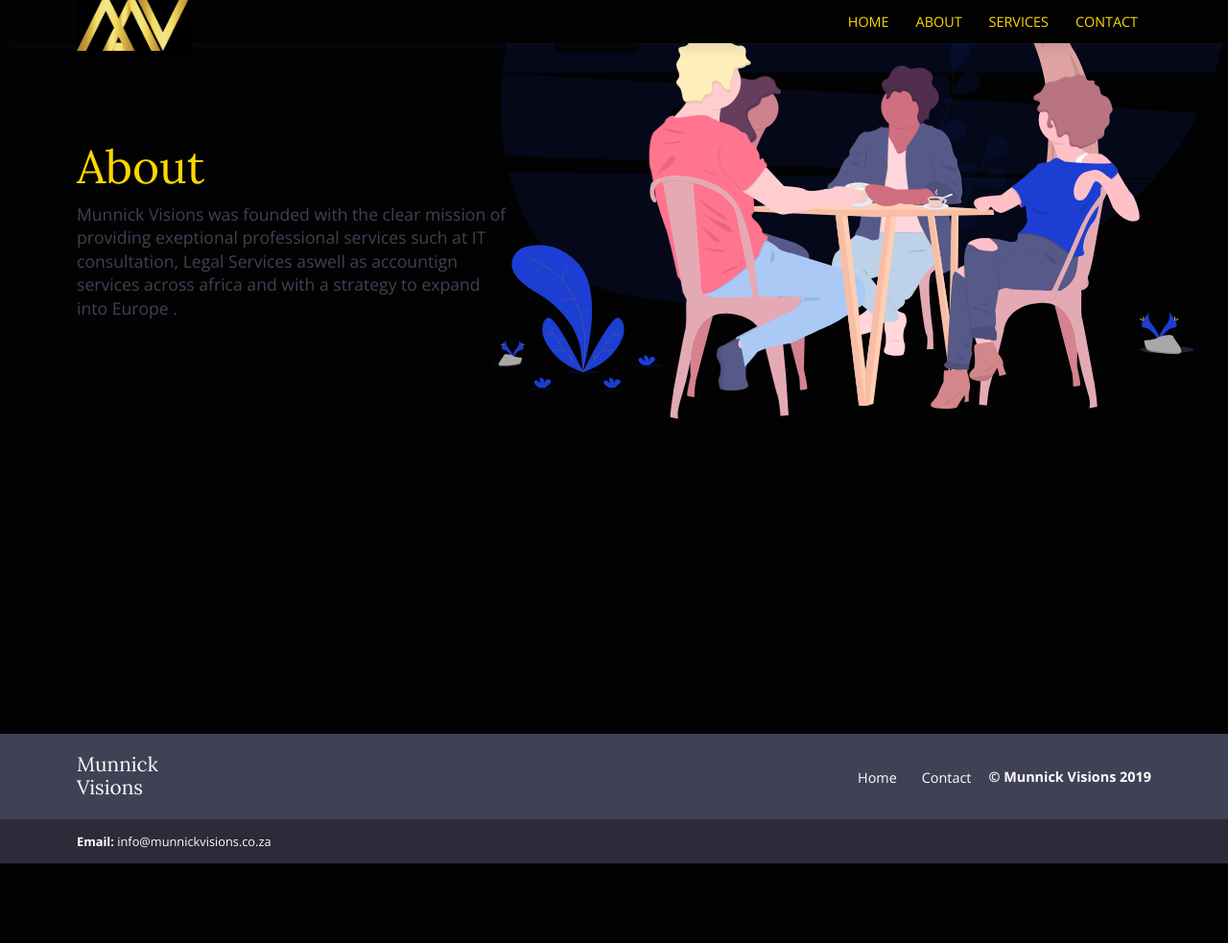
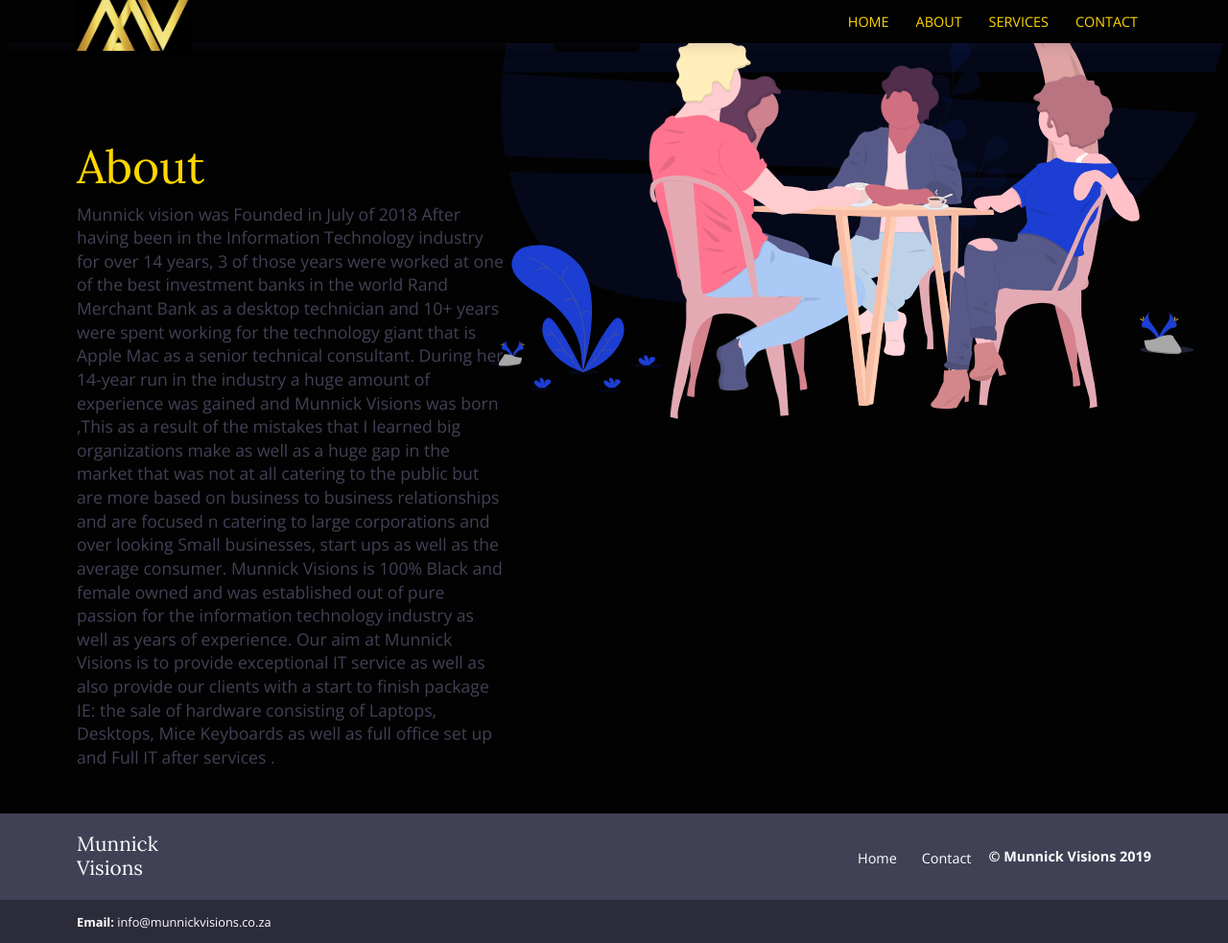
Before and after one commit to sha911/munnickvisions, a Jekyll site: the page built from about.html, in a window 1280 px wide. Shown: the whole page at 96% size. Built offline with Jekyll 4.4.1, drawn with Linux system fonts in a browser that asks for light colours; before the commit the page ends 900 px from its top, so only the background shows below that.

Commit message:
Update about.html

```diff
--- a/about.html
+++ b/about.html
@@ -9,7 +9,9 @@
       <div class="row">
         <div class="col-12">
           <h1>About</h1>
-          <p>Munnick Visions was founded with the clear mission of providing exeptional professional services such at IT consultation, Legal Services aswell as accountign services across africa and with a strategy to expand into Europe .</p>
+          <p>Munnick vision was Founded in July of 2018
+After having been in the Information Technology industry for over 14 years, 3 of those years were worked at one of the best investment banks in the world Rand Merchant Bank as a desktop technician and 10+ years were spent working for the technology giant that is Apple Mac as a senior technical consultant.  During her 14-year run in the industry a huge amount of experience was gained and Munnick Visions was born ,This as a result  of the mistakes that I learned  big organizations make as well as a huge gap in the market that was not at all catering to the public but are more based on business to business relationships and are focused n catering to large corporations and over looking Small businesses, start ups as well as the average consumer.
+Munnick Visions is 100% Black and female owned and was established out of pure passion for the information technology industry as well as years of experience. Our aim at Munnick Visions is to provide  exceptional IT service as well as also provide our clients with a start to finish package IE: the sale of hardware consisting of Laptops, Desktops, Mice Keyboards as well as full office set up and Full IT after services  .</p>
 
         </div>
       </div>
```
